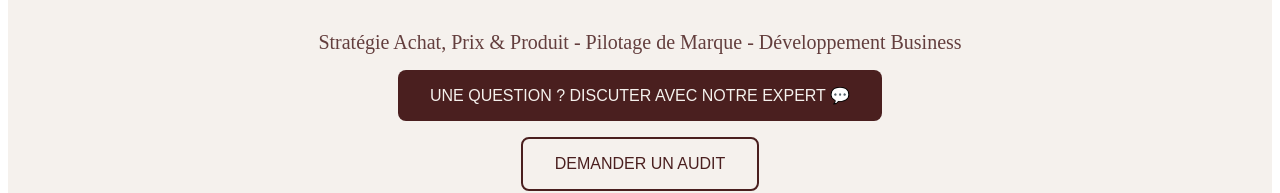
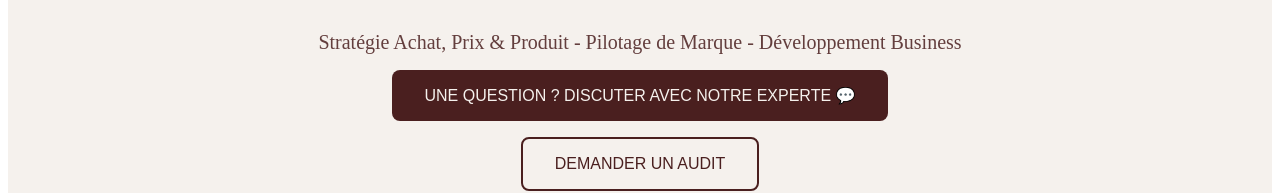
Before and after one commit to infomaligoioceane-dotcom/omconsulting-website, a Next.js app: page / in a window 1280 px wide. Shown: the part 493-686 px from the top of the page. Built offline with nearby package versions, Linux system fonts and the light colour scheme.

Commit message:
Update index.jsx

```diff
--- a/pages/index.jsx
+++ b/pages/index.jsx
@@ -196,7 +196,7 @@ export default function Home() {
           onClick={() => setShowChat(true)}
           style={{ ...styles.button, ...styles.buttonPrimary }}
         >
-          UNE QUESTION ? DISCUTER AVEC NOTRE EXPERT 💬
+          UNE QUESTION ? DISCUTER AVEC NOTRE EXPERTE 💬
         </button>
         <button
           onClick={() => setShowContactForm(true)}
@@ -357,7 +357,7 @@ export default function Home() {
           <div style={{ backgroundColor: '#fff', borderRadius: '1.5rem', width: '100%', maxWidth: '512px', height: '600px', display: 'flex', flexDirection: 'column', boxShadow: '0 20px 25px -5px rgba(0, 0, 0, 0.1)' }}>
             <div style={{ padding: '1.5rem', borderBottom: '1px solid #e5e7eb', backgroundColor: '#F5F1ED' }}>
               <div style={{ display: 'flex', alignItems: 'center', justifyContent: 'space-between' }}>
-                <h2 style={{ fontSize: '1.5rem', fontWeight: '300', color: '#4A1F1F' }}>Votre Expert Mode</h2>
+                <h2 style={{ fontSize: '1.5rem', fontWeight: '300', color: '#4A1F1F' }}>Votre Experte Mode</h2>
                 <button onClick={() => setShowChat(false)} style={{ backgroundColor: 'transparent', border: 'none', cursor: 'pointer', fontSize: '1.5rem' }}>✕</button>
               </div>
             </div>
@@ -399,7 +399,7 @@ export default function Home() {
             {messageCount >= 3 ? (
               <div style={{ padding: '1.5rem', backgroundColor: '#F5F1ED', borderTop: '1px solid #e5e7eb', textAlign: 'center' }}>
                 <p style={{ color: '#4A1F1F', fontSize: '0.875rem', marginBottom: '1rem' }}>
-                  Vous aurez bientôt accès à votre Expert Mode en illimité grâce à votre abonnement ! En attendant, n'hésitez pas à nous contacter.
+                  Vous aurez bientôt accès à votre Experte Mode en illimité grâce à votre abonnement ! En attendant, n'hésitez pas à nous contacter.
                 </p>
                 <button
                   onClick={() => { setShowChat(false); setShowContactForm(true); }}
```
